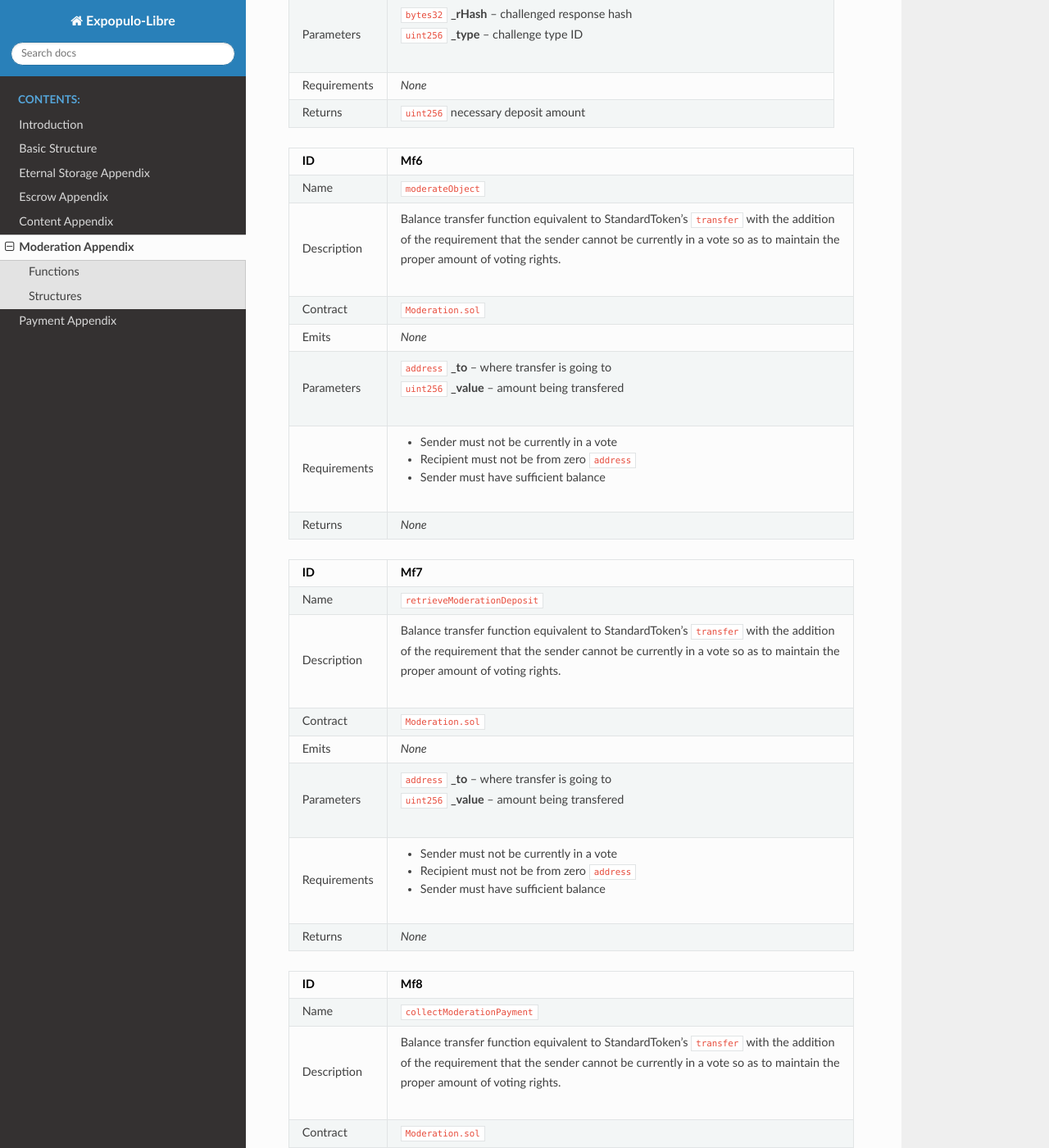
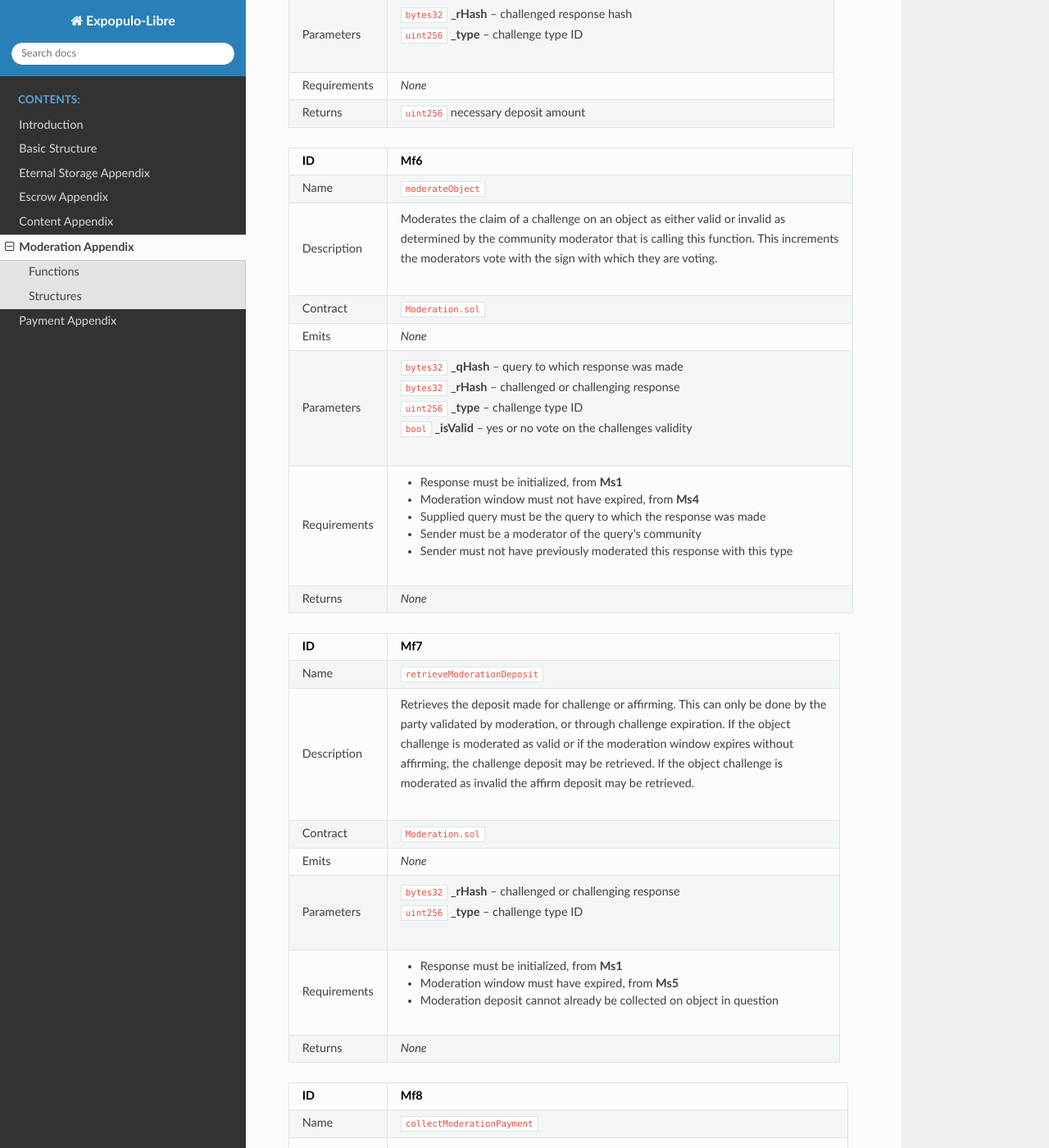
Before and after one commit to brandonchaffee/expopulo-libre, a Sphinx documentation site: the page built from docs/moderation-appendix.rst, in a window 1280 px wide and 1400 px high, scrolled down 2602 px. Shown: the whole window at 82% size. Built offline with Sphinx 7.4.7 and the Read the Docs theme 2.0.0, drawn with Linux system fonts in a browser that asks for light colours; some of the changed text lies outside the part shown.

Commit message:
finished appendix documentation

```diff
--- a/docs/moderation-appendix.rst
+++ b/docs/moderation-appendix.rst
@@ -38,14 +38,14 @@ ID                  Mf2
 ================    ====================================================
 Name                ``challenge``
 
-Description         | Initailizes a challenge either for or against a response. If the challenge is for a
-                    | response, the sender is indicating that the reponse satisfies the query and the bounty
+Description         | Initializes a challenge either for or against a response. If the challenge is for a
+                    | response, the sender is indicating that the response satisfies the query and the bounty
                     | staked to the query should be deposited to the creator of the response. If the
-                    | challenge is aginst the response, the sender is indicating that this response is
+                    | challenge is against the response, the sender is indicating that this response is
                     | malicious or invalid and should therefore be blocked from retrieving disbursements.
                     | The challenge action is confirmed once the collective deposits for a challenge reach
                     | either 1/100 of the total amount staked or disbursed. The confirmation of a challenge
-                    | invalidates the oppsoing party until it is confirmed for affirmation.
+                    | invalidates the opposing party until it is confirmed for affirmation.
 
 
 Contract            ``Moderation.sol``
@@ -61,7 +61,7 @@ Requirements        - Response must have be a response to the query in question
                     - Response must not have already been challenged by this type
                     - Sender balance must not exceed amount depositing for challenge
                     - Challenge deposit addition must not exceed total necessary to confirm challenge
-                    - Response must be initailized, from **Ms1**
+                    - Response must be initialized, from **Ms1**
                     - Type must be a valid challenge type, from **Ms2**
 
 Returns             *None*
@@ -117,7 +117,7 @@ Parameters          | ``bytes32`` **_rHash** -- challenged response
 Requirements        - Response must have been confirmed for challenge
                     - Sender balance must not exceed amount depositing for affirming
                     - Affirm deposit addition must not exceed total necessary to confirm affirm
-                    - Response must be initailized, from **Ms1**
+                    - Response must be initialized, from **Ms1**
                     - Moderation window must not have closed for response, from **Ms4**
 
 Returns             *None*
@@ -153,22 +153,26 @@ ID                  Mf6
 ================    ====================================================
 Name                ``moderateObject``
 
-Description         | Balance transfer function equivalent to StandardToken's ``transfer`` with the addition
-                    | of the requirement that the sender cannot be currently in a vote so as to maintain the
-                    | proper amount of voting rights.
+Description         | Moderates the claim of a challenge on an object as either valid or invalid as
+                    | determined by the community moderator that is calling this function. This increments
+                    | the moderators vote with the sign with which they are voting.
 
 
 Contract            ``Moderation.sol``
 
 Emits               *None*
 
-Parameters          | ``address`` **_to** -- where transfer is going to
-                    | ``uint256`` **_value** -- amount being transfered
+Parameters          | ``bytes32`` **_qHash** -- query to which response was made
+                    | ``bytes32`` **_rHash** -- challenged or challenging response
+                    | ``uint256`` **_type** -- challenge type ID
+                    | ``bool`` **_isValid** -- yes or no vote on the challenges validity
 
 
-Requirements        - Sender must not be currently in a vote
-                    - Recipient must not be from zero ``address``
-                    - Sender must have sufficient balance
+Requirements        - Response must be initialized, from **Ms1**
+                    - Moderation window must not have expired, from **Ms4**
+                    - Supplied query must be the query to which the response was made
+                    - Sender must be a moderator of the query's community
+                    - Sender must not have previously moderated this response with this type
 
 Returns             *None*
 ================    ====================================================
@@ -180,22 +184,24 @@ ID                  Mf7
 ================    ====================================================
 Name                ``retrieveModerationDeposit``
 
-Description         | Balance transfer function equivalent to StandardToken's ``transfer`` with the addition
-                    | of the requirement that the sender cannot be currently in a vote so as to maintain the
-                    | proper amount of voting rights.
+Description         | Retrieves the deposit made for challenge or affirming. This can only be done by the
+                    | party validated by moderation, or through challenge expiration. If the object
+                    | challenge is moderated as valid or if the moderation window expires without
+                    | affirming, the challenge deposit may be retrieved. If the object challenge is
+                    | moderated as invalid the affirm deposit may be retrieved.
 
 
 Contract            ``Moderation.sol``
 
 Emits               *None*
 
-Parameters          | ``address`` **_to** -- where transfer is going to
-                    | ``uint256`` **_value** -- amount being transfered
+Parameters          | ``bytes32`` **_rHash** -- challenged or challenging response
+                    | ``uint256`` **_type** -- challenge type ID
 
 
-Requirements        - Sender must not be currently in a vote
-                    - Recipient must not be from zero ``address``
-                    - Sender must have sufficient balance
+Requirements        - Response must be initialized, from **Ms1**
+                    - Moderation window must have expired, from **Ms5**
+                    - Moderation deposit cannot already be collected on object in question
 
 Returns             *None*
 ================    ====================================================
@@ -207,22 +213,23 @@ ID                  Mf8
 ================    ====================================================
 Name                ``collectModerationPayment``
 
-Description         | Balance transfer function equivalent to StandardToken's ``transfer`` with the addition
-                    | of the requirement that the sender cannot be currently in a vote so as to maintain the
-                    | proper amount of voting rights.
+Description         | Deposit a moderator's share of the invalidated party's deposit(s) to the moderator.
+                    | This serves as the incentive for moderation. The moderator receives in equal portion
+                    | of the invalidated deposit, shared among all moderators of the object in question.
 
 
 Contract            ``Moderation.sol``
 
 Emits               *None*
 
-Parameters          | ``address`` **_to** -- where transfer is going to
-                    | ``uint256`` **_value** -- amount being transfered
+Parameters          | ``bytes32`` **_rHash** -- challenged or challenging response
+                    | ``uint256`` **_type** -- challenge type ID
 
 
-Requirements        - Sender must not be currently in a vote
-                    - Recipient must not be from zero ``address``
-                    - Sender must have sufficient balance
+Requirements        - Response must be initialized, from **Ms1**
+                    - Moderation window must have expired, from **Ms5**
+                    -
+                    - Sender must have moderated the object in question.
 
 Returns             *None*
 ================    ====================================================
@@ -234,21 +241,21 @@ ID                  Mf9
 ================    ====================================================
 Name                ``activateModerator``
 
-Description         | Balance transfer function equivalent to StandardToken's ``transfer`` with the addition
-                    | of the requirement that the sender cannot be currently in a vote so as to maintain the
-                    | proper amount of voting rights.
+Description         | Activates the sender as a moderator of a specific community, with a withdrawal of a
+                    | deposit to be held in escrow until the moderator deactivates their status for this
+                    | community. A lockout period is establish from which the moderator cannot
+                    | deactivate within. This is established to avoid moderator status churning.
 
 
 Contract            ``Moderation.sol``
 
 Emits               *None*
 
-Parameters          | ``address`` **_to** -- where transfer is going to
-                    | ``uint256`` **_value** -- amount being transfered
+Parameters          | ``string`` **_community** -- community in question
 
 
-Requirements        - Sender must not be currently in a vote
-                    - Recipient must not be from zero ``address``
+Requirements        - Sender must not currently be a moderator of the specified community
+                    - Moderation lockout must have expired from previous activation
                     - Sender must have sufficient balance
 
 Returns             *None*
@@ -261,22 +268,17 @@ ID                  MfA
 ================    ====================================================
 Name                ``deactivateModerator``
 
-Description         | Balance transfer function equivalent to StandardToken's ``transfer`` with the addition
-                    | of the requirement that the sender cannot be currently in a vote so as to maintain the
-                    | proper amount of voting rights.
+Description         | Deactivates the sender as a moderator of a specific community and release
+                    | deposit back to sender.
 
 
 Contract            ``Moderation.sol``
 
 Emits               *None*
 
-Parameters          | ``address`` **_to** -- where transfer is going to
-                    | ``uint256`` **_value** -- amount being transfered
+Parameters          | ``string`` **_community** -- community in question
 
-
-Requirements        - Sender must not be currently in a vote
-                    - Recipient must not be from zero ``address``
-                    - Sender must have sufficient balance
+Requirements        - Sender must currently be a moderator of the specified community
 
 Returns             *None*
 ================    ====================================================
@@ -309,7 +311,7 @@ Name                ``validChallengeType``
 
 Contract            ``Moderation.sol``
 
-Description         | Modifier function for requiring that the challenge being initailized is a pre-approved
+Description         | Modifier function for requiring that the challenge being initialized is a pre-approved
                     | form of challenge. Currently this includes challenging the validity of an outstanding
                     | bounty (type 1) or challenging the validity of a recently disbursed bounty , being
                     | type 2 or 3.
```
Also changed, not shown: other parts of docs/moderation-appendix.rst (+6 -6 lines).
